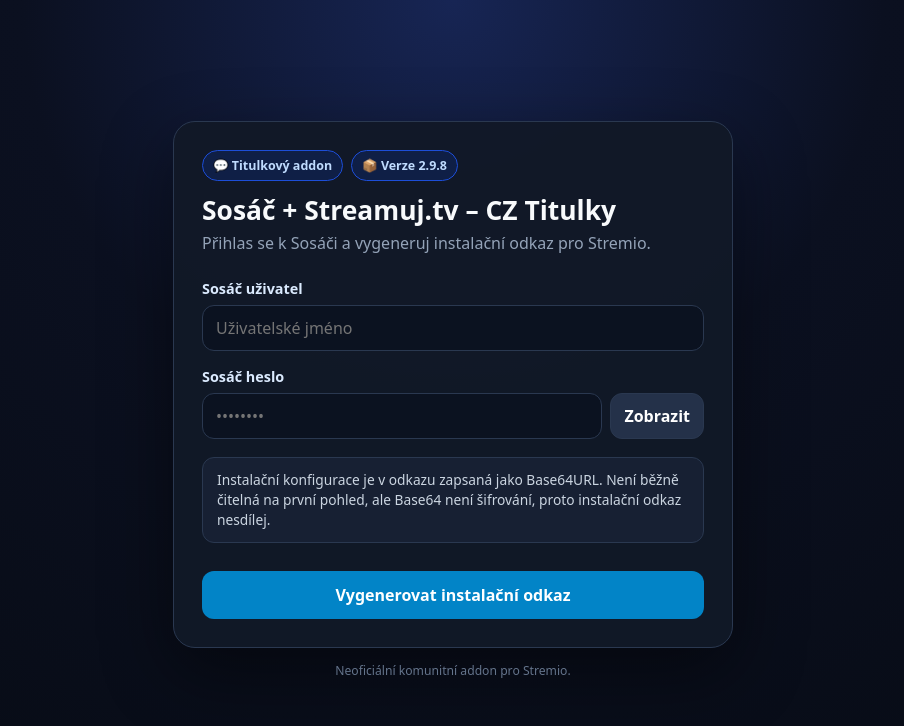
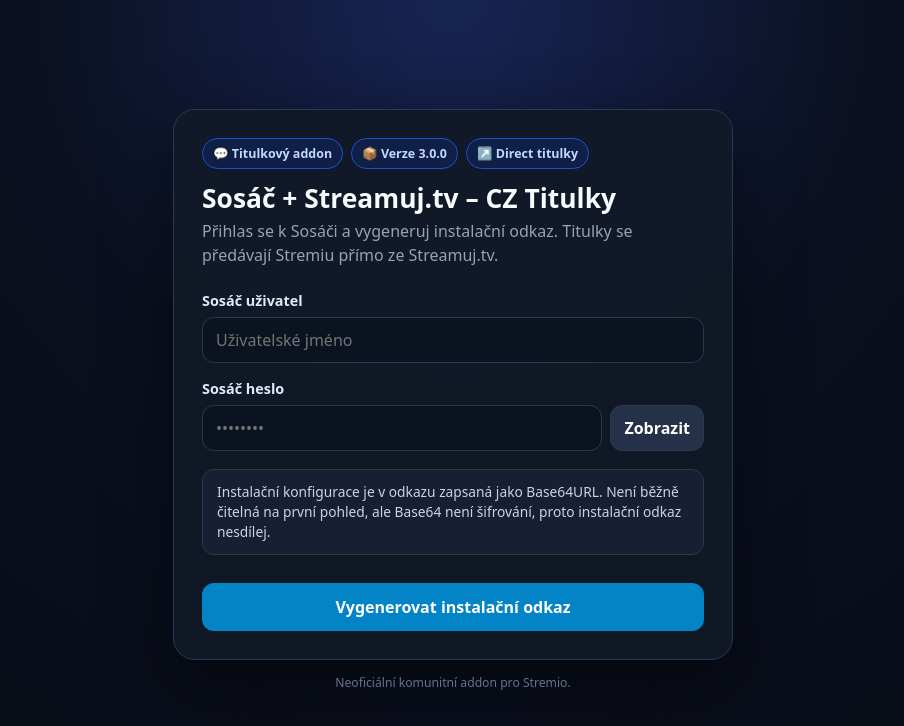
Before and after one commit to CaseyCZ/stremio.sosac.subtitles, a website: page public/configure.html in a window 1280 px wide. Shown: the whole page, without its empty margins (187-1091 px from the left). Drawn offline with Linux system fonts and the light colour scheme.

Commit message:
Update configure page for 3.0.0 direct mode

```diff
--- a/public/configure.html
+++ b/public/configure.html
@@ -38,10 +38,11 @@
     <section class="card">
       <div class="badges">
         <span class="badge">💬 Titulkový addon</span>
-        <span class="badge">📦 Verze 2.9.8</span>
+        <span class="badge">📦 Verze 3.0.0</span>
+        <span class="badge">↗️ Direct titulky</span>
       </div>
       <h1>Sosáč + Streamuj.tv – CZ Titulky</h1>
-      <p class="lead">Přihlas se k Sosáči a vygeneruj instalační odkaz pro Stremio.</p>
+      <p class="lead">Přihlas se k Sosáči a vygeneruj instalační odkaz. Titulky se předávají Stremiu přímo ze Streamuj.tv.</p>
 
       <div class="field">
         <label for="username">Sosáč uživatel</label>
```
